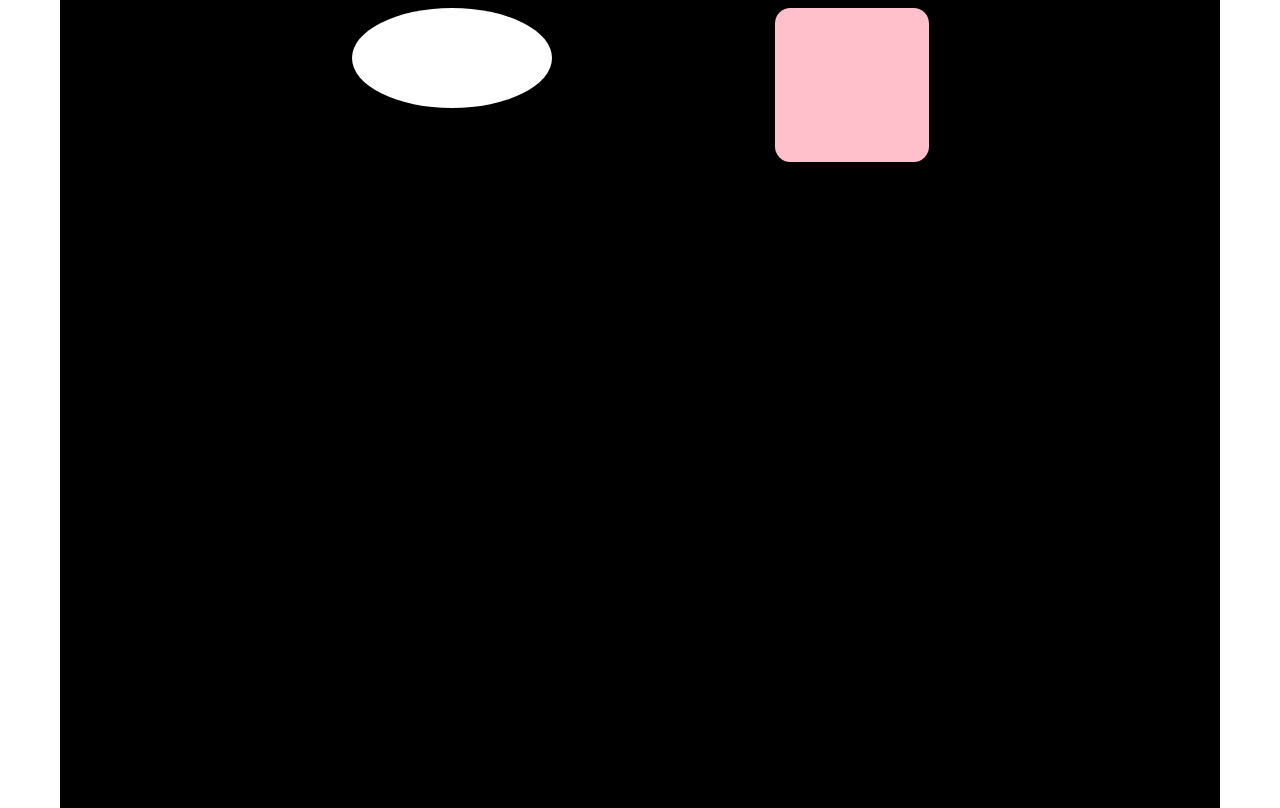
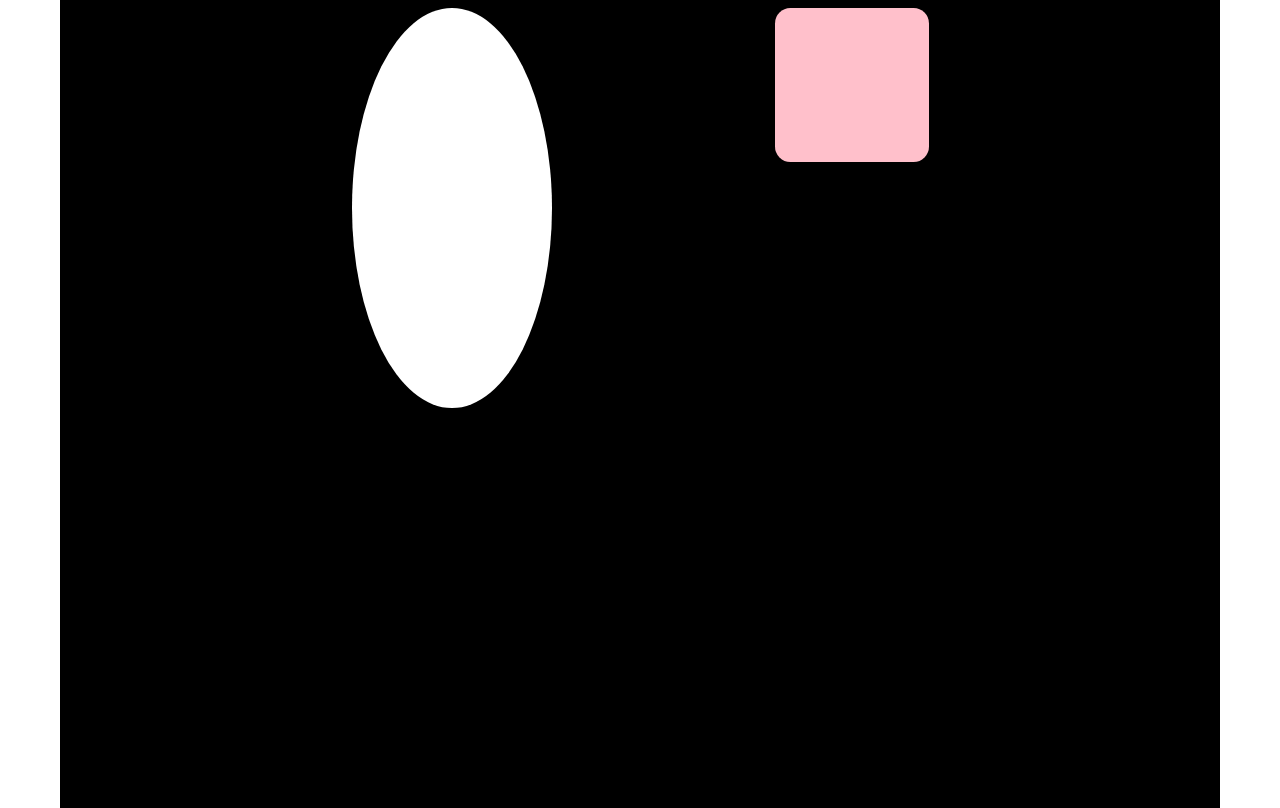
Before and after one commit to Matushini97/zoo-land, a plain HTML site: page pages/donate/donate.html in a window 1280 px wide. Shown: the part 72-880 px from the top of the page. Drawn offline with Linux system fonts and the light colour scheme; files that its build step writes are made by us from their sources.

Commit message:
lalala3434

```diff
--- a/pages/donate/sass/donate.sass
+++ b/pages/donate/sass/donate.sass
@@ -79,7 +79,7 @@ h1
     justify-content: space-around
     &__left
         width: 200px
-        height: 100px
+        height: 400px
         background: white
         border-radius: 50%
     &__right
```
Also changed, not shown: pages/donate/donate.css.
